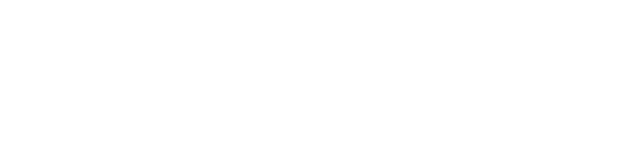
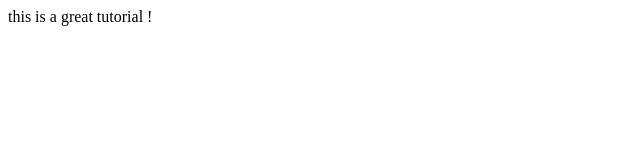
Before and after one commit to Aloha-Rene/git-course, a plain HTML site: page index.html in a window 1280 px wide. Shown: the whole page, without its empty margins (0-640 px from the left). Drawn offline with Linux system fonts and the light colour scheme.

Commit message:
changed the inded file

```diff
--- a/index.html
+++ b/index.html
@@ -1,9 +1,8 @@
-<html>
+
 <head>
 	<meta charset="UTF-8">
 	<title>git course</title>
 </head>
 <body>
-
+	<p>this is a great tutorial !</p>
 </body>
-</html>
```
Also changed, not shown: css/main.css (added).
